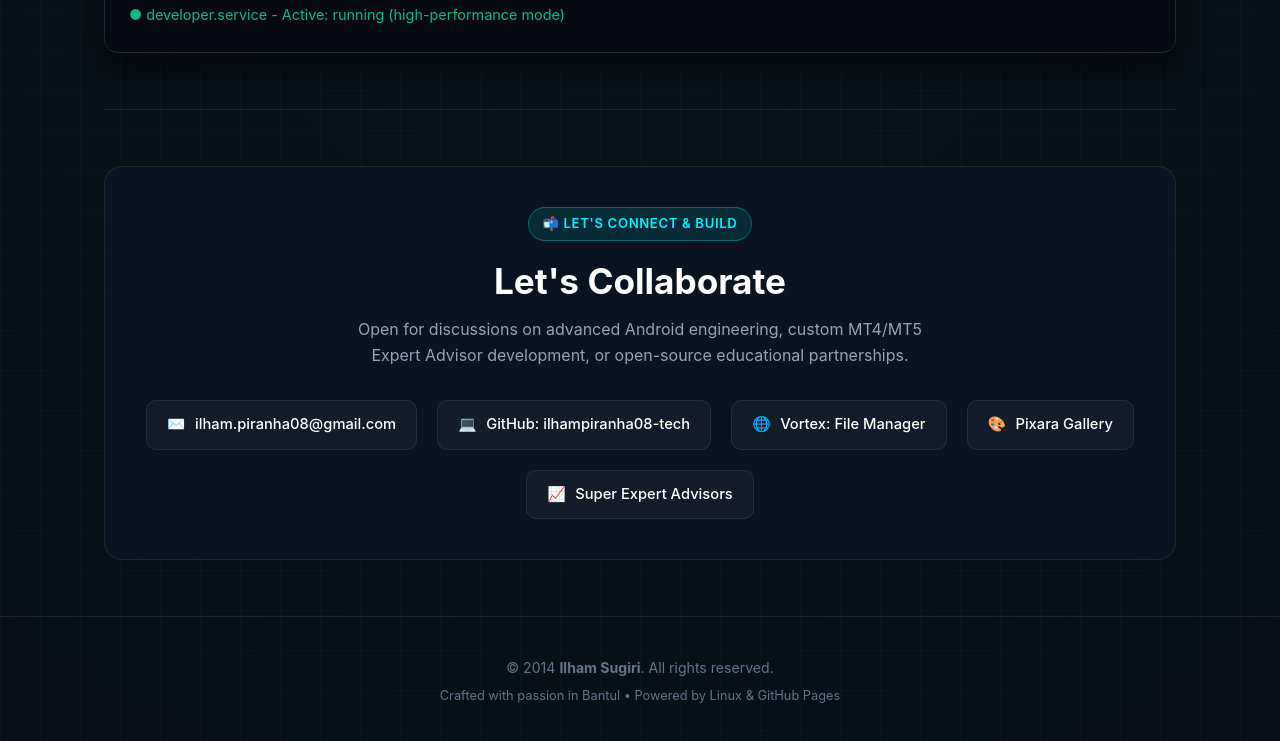
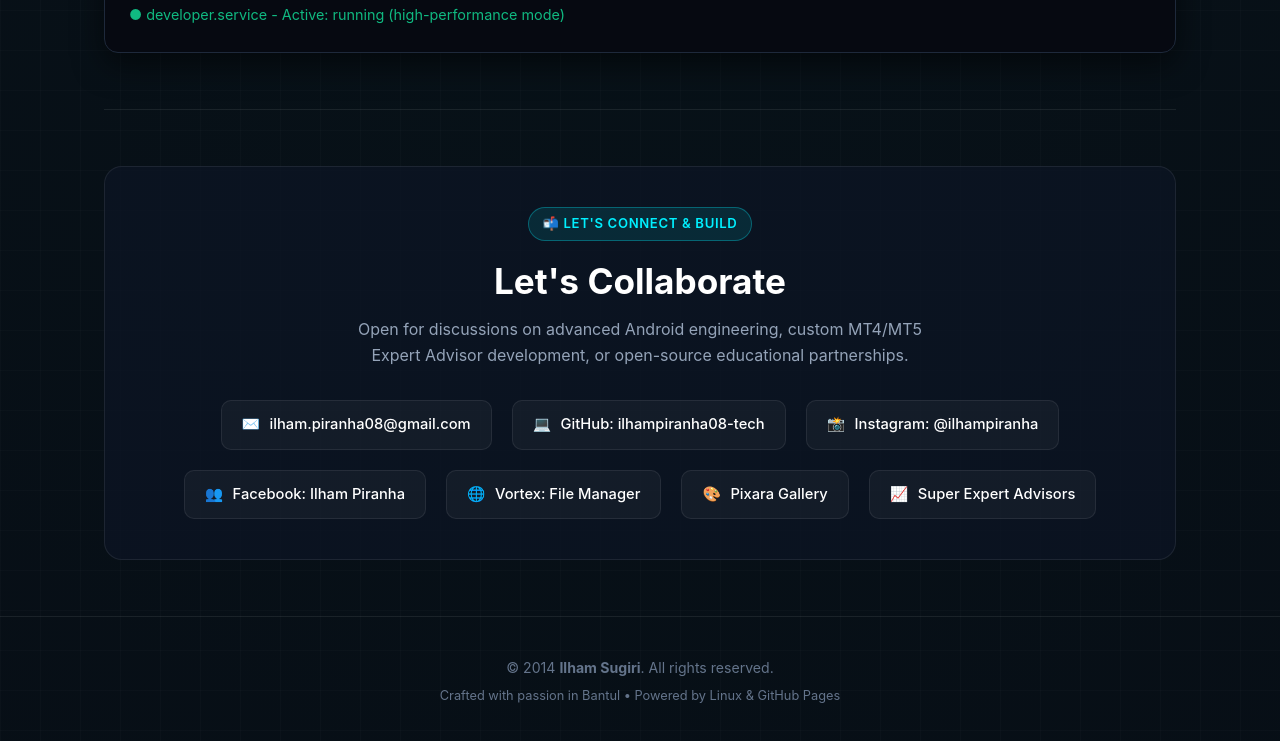
Before and after one commit to ilhampiranha08-tech/web-ilhampiranha.web.id, a plain HTML site: page index.html in a window 1280 px wide. Shown: the part 5270-6011 px from the top of the page. Drawn offline with Linux system fonts and the light colour scheme.

Commit message:
feat: add Instagram and Facebook links to contact sections and documentation

```diff
--- a/index.html
+++ b/index.html
@@ -1488,6 +1488,12 @@
                     <a href="https://github.com/ilhampiranha08-tech" target="_blank" rel="noopener noreferrer" class="contact-item">
                         <span>💻</span> GitHub: ilhampiranha08-tech
                     </a>
+                    <a href="https://www.instagram.com/ilhampiranha" target="_blank" rel="noopener noreferrer" class="contact-item">
+                        <span>📸</span> Instagram: @ilhampiranha
+                    </a>
+                    <a href="https://www.facebook.com/share/1J68Hex4sg/" target="_blank" rel="noopener noreferrer" class="contact-item">
+                        <span>👥</span> Facebook: Ilham Piranha
+                    </a>
                     <a href="https://vortexapp.my.id/" target="_blank" rel="noopener noreferrer" class="contact-item">
                         <span>🌐</span> Vortex: File Manager
                     </a>
```
Also changed, not shown: superexpertadvisors/index.html (+6 -0 lines), 1 other file.
